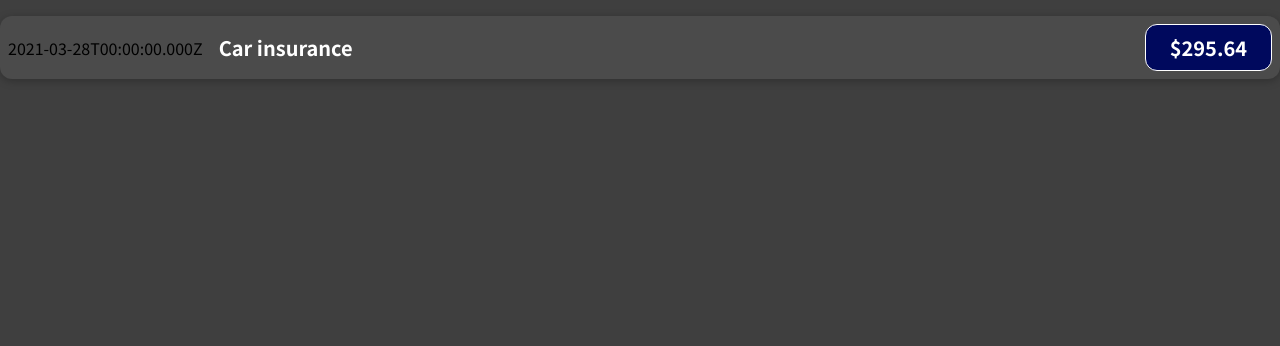
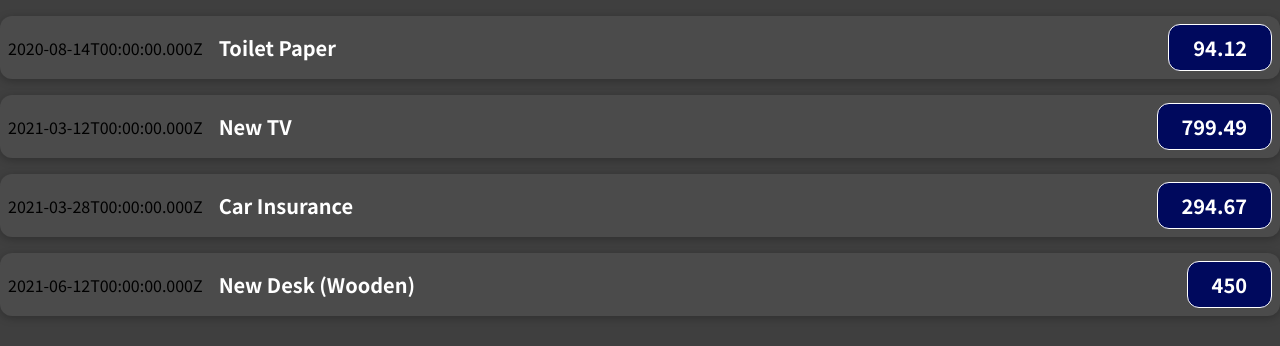
Before and after one commit to SarpAkgunduz/React-Application-for-Frontend, a React (Create React App) app: page / in a window 1280 px wide. Shown: the top 346 px of the page. Built offline with nearby package versions, Linux system fonts and the light colour scheme.

Commit message:
Item columns improvement

```diff
--- a/src/App.js
+++ b/src/App.js
@@ -2,9 +2,34 @@
 import ExpenseItem from './components/ExpenseItem';
 
 function App() {
+  const expenses = [
+    {
+      id: 'e1',
+      title: 'Toilet Paper',
+      amount: 94.12,
+      date: new Date(2020, 7, 14),
+    },
+    { id: 'e2', title: 'New TV', amount: 799.49, date: new Date(2021, 2, 12) },
+    {
+      id: 'e3',
+      title: 'Car Insurance',
+      amount: 294.67,
+      date: new Date(2021, 2, 28),
+    },
+    {
+      id: 'e4',
+      title: 'New Desk (Wooden)',
+      amount: 450,
+      date: new Date(2021, 5, 12),
+    },
+  ];
+
   return (
     <div className="App">
-      <ExpenseItem></ExpenseItem>
+      <ExpenseItem title={expenses[0].title} amount={expenses[0].amount} date={expenses[0].date}></ExpenseItem>
+      <ExpenseItem title={expenses[1].title} amount={expenses[1].amount} date={expenses[1].date}></ExpenseItem>
+      <ExpenseItem title={expenses[2].title} amount={expenses[2].amount} date={expenses[2].date}></ExpenseItem>
+      <ExpenseItem title={expenses[3].title} amount={expenses[3].amount} date={expenses[3].date}></ExpenseItem>
     </div>
   );
 }
--- a/src/components/ExpenseItem.js
+++ b/src/components/ExpenseItem.js
@@ -1,14 +1,12 @@
 import './ExpenseItem.css'
 
-function ExpenseItem() {
-    const expenseDate = new Date(2021, 2, 28);
-    const expenseTitle = "Car insurance"
+function ExpenseItem(props) {
     return (
     <div className = "expense-item">
-        <div>{expenseDate.toISOString()}</div>
+        <div>{props.date.toISOString()}</div>
         <div className = "expense-item__description">
-            <h2 className = "expense-item__description h2">{expenseTitle}</h2>
-            <div className= "expense-item__price">$295.64</div>
+            <h2 className = "expense-item__description h2">{props.title}</h2>
+            <div className= "expense-item__price">{props.amount}</div>
         </div>
     </div>
     )
```
